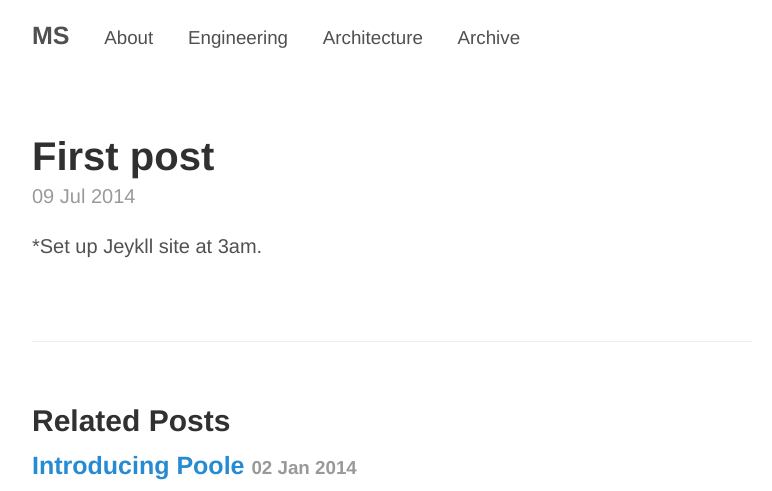
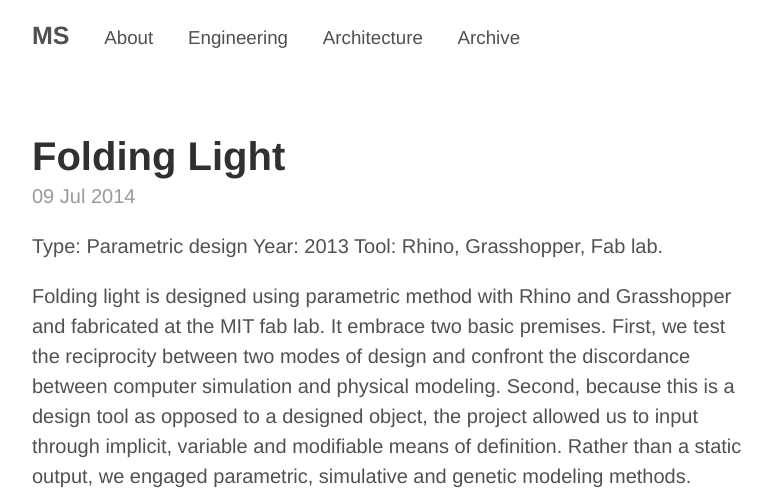
Before and after one commit to somniumm/somniumm.github.io, a Jekyll site: the page built from _posts/2014-07-09-hello-jeykll.md, in a window 1280 px wide. Shown: the top 491 px of the page, without its empty margins (248-1020 px from the left). Built offline with Jekyll 4.4.1, drawn with Linux system fonts in a browser that asks for light colours; Markdown is read by kramdown in place of the engine named in the settings; grey boxes are pictures that could not be loaded.

Commit message:
first post

```diff
--- a/_posts/2014-07-09-hello-jeykll.md
+++ b/_posts/2014-07-09-hello-jeykll.md
@@ -1,6 +1,12 @@
 ---
 layout: post
-title: First post
+title: Folding Light
 ---
 
-*Set up Jeykll site at 3am.
+Type: Parametric design
+Year: 2013
+Tool: Rhino, Grasshopper, Fab lab.
+
+Folding light is designed using parametric method with Rhino and Grasshopper and fabricated at the MIT fab lab. It embrace two basic premises. First, we test the reciprocity between two modes of design and confront the discordance between computer simulation and physical modeling. Second, because this is a design tool as opposed to a designed object, the project allowed us to input through implicit, variable and modifiable means of definition. Rather than a static output, we engaged parametric, simulative and genetic modeling methods.
+
+![](https://www.dropbox.com/s/fqrb7ayb0ptnahz/presentation_hui_meng_v1.4_2x.png)
```
